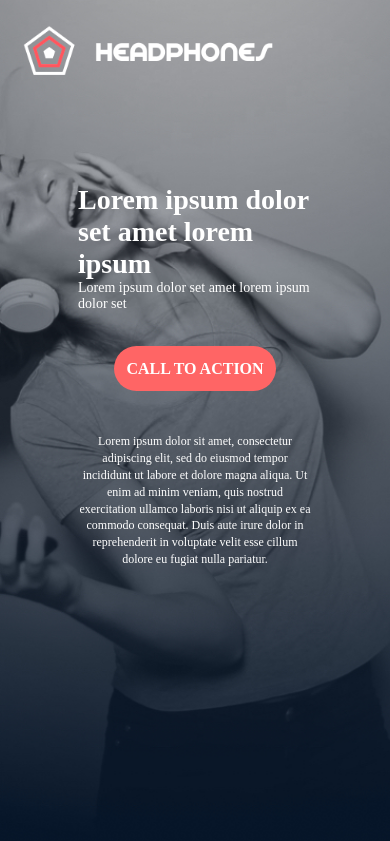
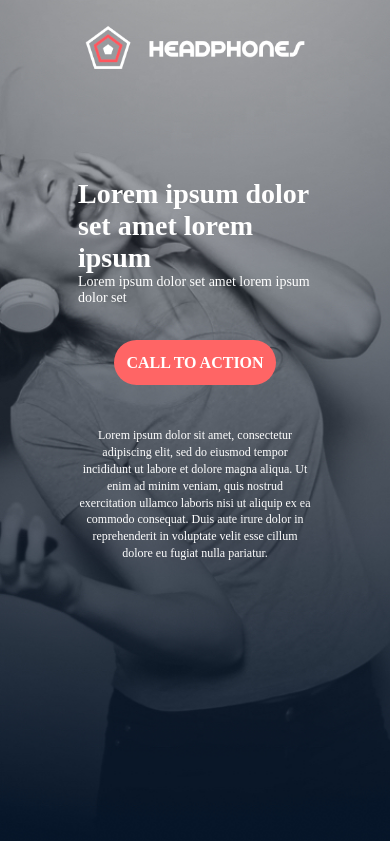
Before and after one commit to Jimike110/alx_html_css, a plain HTML site: page headphones/0-index.html in a window 390 px wide. Shown: the top 841 px of the page. Drawn offline with Linux system fonts and the light colour scheme.

Commit message:
added Task 0 files

```diff
--- a/headphones/0-index.html
+++ b/headphones/0-index.html
@@ -11,6 +11,7 @@
     <section id="hero-section">
       <header>
         <nav>
+          <i class="fa-solid fa-bars"></i>
           <img class="logo" src="assets/images/logo_headphones.png" alt="logo" />
           <div id="nav-links">
             <a href="#" class="nav-link">what we do</a>
--- a/headphones/0-styles.css
+++ b/headphones/0-styles.css
@@ -145,7 +145,8 @@ header nav {
     display: none;
   }
   .logo {
-    width: 250px;
+    width: 220px;
+    margin: 0 auto;
   }
   #hero {
     margin-top: 10vh;
```
